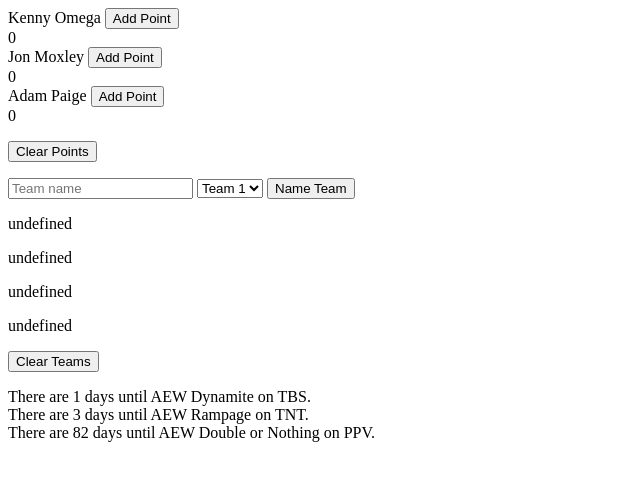
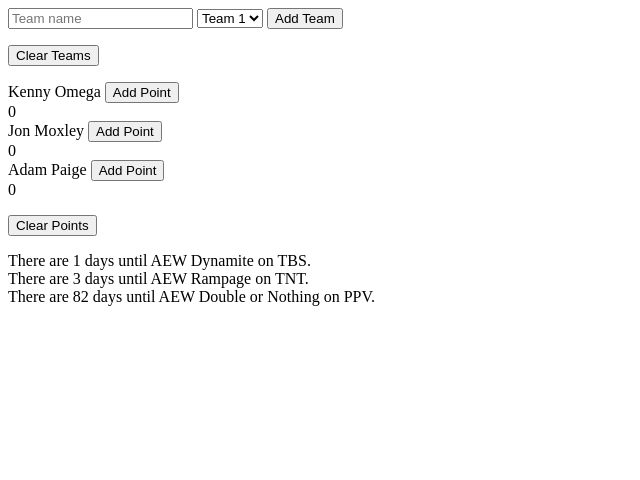
Before and after one commit to dlewisoconnell/aew-watch-along, a plain HTML site: page index.html in a window 1280 px wide. Shown: the whole page, without its empty margins (0-640 px from the left). Drawn offline with Linux system fonts and the light colour scheme.

Commit message:
working on javascript more

```diff
--- a/index.html
+++ b/index.html
@@ -7,20 +7,6 @@
     <title>Document</title>
 </head>
 <body>
-
-    Kenny Omega
-    <button onClick="omegaclickCounter()">Add Point</button>
-    <div id="omegatotal"></div>
-    Jon Moxley
-    <button onClick="moxleyclickCounter()">Add Point</button>
-    <div id="moxleytotal"></div>
-    Adam Paige
-    <button onClick="paigeclickCounter()">Add Point</button>
-    <div id="paigetotal"></div>
-<p></p>
-    <button onClick="clearValue()">Clear Points</button>
-<p></p>
-
 <input type="text" id="nameOfTeam" required="" placeholder="Team name" />
 
 <select id="select1">
@@ -29,8 +15,20 @@
   <option value="team3name">Team 3</option>
   <option value="team4name">Team 4</option>
 </select>
-<button onclick="getOption()">Name Team</button>
+<button onclick="getOption()">Add Team</button>
 <p></p><div id="allTeams"></div>    <button onClick="clearTeams()">Clear Teams</button>
+<p></p>
+
+Kenny Omega
+<button onClick="omegaclickCounter()">Add Point</button><div id="omegatotal"></div>
+Jon Moxley
+<button onClick="moxleyclickCounter()">Add Point</button>
+<div id="moxleytotal"></div>
+Adam Paige
+<button onClick="paigeclickCounter()">Add Point</button>
+<div id="paigetotal"></div>
+<p></p>
+<button onClick="clearValue()">Clear Points</button>
 <p></p>
 <span class="output"></span>
 <p></p>
@@ -41,7 +39,8 @@
 [
   {
         "name": "Kenny Omega",
-        "points": localStorage.omegapoints
+        "points": localStorage.omegapoints,
+
        },
   {
         "name": "Jon Moxley",
@@ -55,24 +54,11 @@
   ];
 
 var teams =
-[
-  {
-        "name": localStorage.team1name,
-        "roster": localStorage.team1roster
-       },
-  {
-        "name": localStorage.team2name,
-        "roster": localStorage.team2roster
-       },
-   {
-        "name": localStorage.team3name,
-        "roster": localStorage.team3roster
-   },
-   {
-        "name": localStorage.team4name,
-        "roster": localStorage.team4roster
-   }
-  ];
+  {"name1": localStorage.team1name,
+  "name2": localStorage.team2name,
+   "name3": localStorage.team3name,
+   "name4": localStorage.team4name};
+
 
 //Defaults/////////////////////////////////////////////////////////////
 
@@ -86,7 +72,18 @@
     localStorage.paigepoints = 0;
 } ;
 
-
+if (typeof localStorage.team1name === "undefined") {
+    localStorage.team1name = "";
+} ;
+if (typeof localStorage.team2name === "undefined") {
+    localStorage.team2name = "";
+} ;
+if (typeof localStorage.team3name === "undefined") {
+    localStorage.team3name = "";
+} ;
+if (typeof localStorage.team4name === "undefined") {
+    localStorage.team4name = "";
+} ;
 //Kenny Omega////////////////////////////////////////////////////////////////////
 document.getElementById("omegatotal").innerHTML = localStorage.omegapoints;
 
@@ -108,6 +105,10 @@
 };
 document.getElementById("omegatotal").innerHTML = localStorage.omegapoints;
 };
+
+
+
+
 //Jon Moxley/////////////////////////////////////////////////////////////////
 document.getElementById("moxleytotal").innerHTML = localStorage.moxleypoints;
 
@@ -159,7 +160,7 @@
     localStorage.paigepoints = 0;
     document.getElementById("omegatotal").innerHTML = localStorage.omegapoints;
     document.getElementById("moxleytotal").innerHTML = localStorage.moxleypoints;
-    document.getElementById("paigetotal").innerHTML = localStobangrage.paigepoints;
+    document.getElementById("paigetotal").innerHTML = localStorage.paigepoints;
 };
 //Name Teams///////////////////////////////////////////////////////////////////
 document.getElementById("allTeams").innerHTML = localStorage.team1name + "<p>" + localStorage.team2name + "<p>" + localStorage.team3name + "<p>" + localStorage.team4name;
@@ -169,14 +170,14 @@
         output = selectElement.value;
         let inputVal = document.getElementById("nameOfTeam").value;
         localStorage.setItem(output, inputVal);
-        location.reload()
+        location.reload();
       }
 
   function clearTeams() {
-    localStorage.team1name = "";
-    localStorage.team2name = "";
-    localStorage.team3name = "";
-    localStorage.team4name = "";
+    localStorage.team1name = " ";
+    localStorage.team2name = " ";
+    localStorage.team3name = " ";
+    localStorage.team4name = " ";
 location.reload()
 }
 ////////////////////////////////////////////////////////////////////////
```
